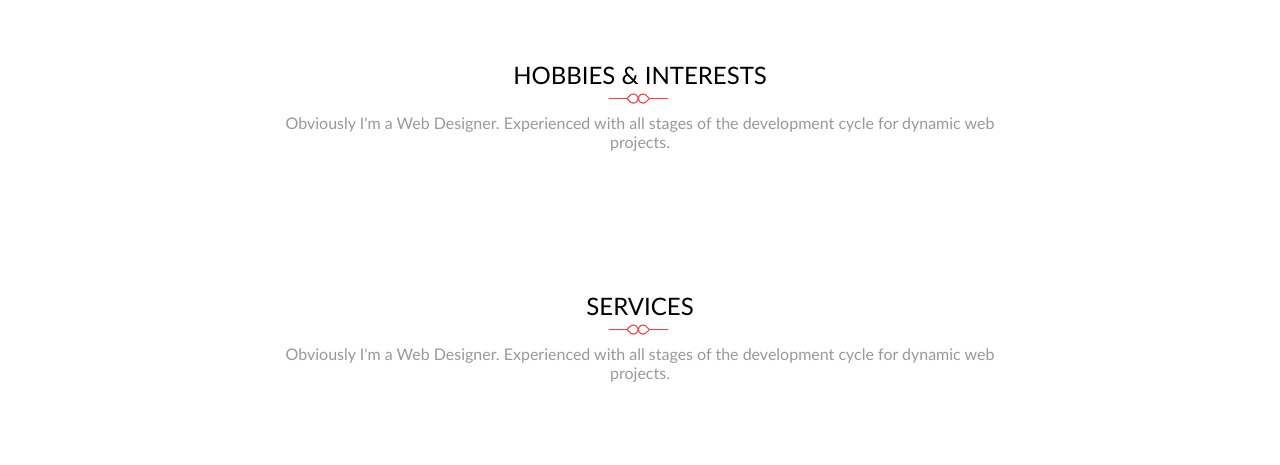
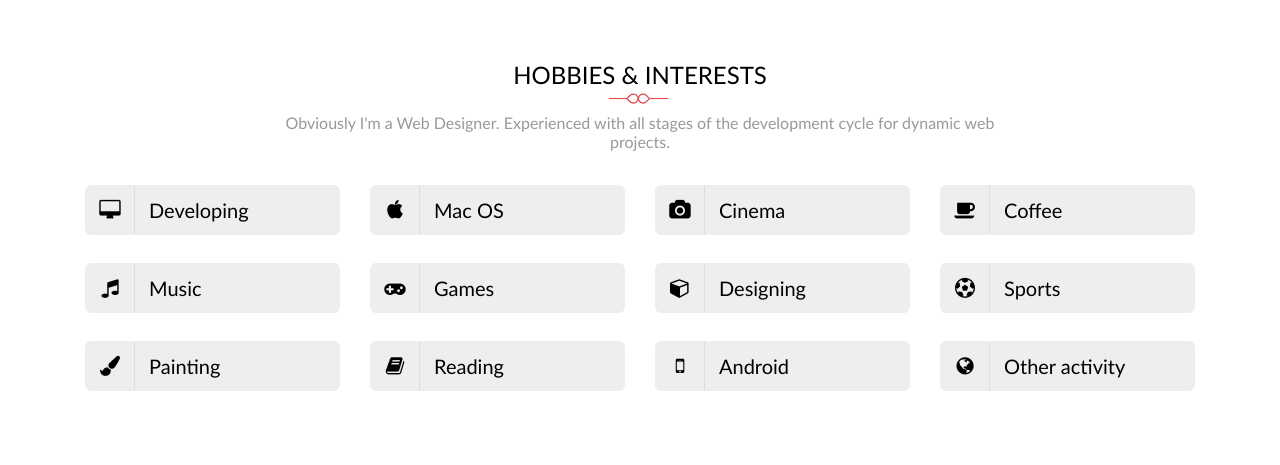
Before and after one commit to sgrazys/06-mokomasis-portfolio, a website with bundled scripts: page index.html in a window 1280 px wide. Built offline with nearby package versions, Linux system fonts and the light colour scheme.

Commit message:
add hobbie section

```diff
--- a/index.html
+++ b/index.html
@@ -37,15 +37,6 @@
     <!-- hobbies end -->
 
     <!-- service start -->
-    <div class="container">
-        <div class="row">
-            <div class="col-12 col-lg-8 ml-lg-2 section-title">
-                <h2 class="title">Services</h2>
-                <p class="description">Obviously I'm a Web Designer. Experienced with all stages of the development cycle for dynamic web projects.</p>
-            </div>
-        </div>
-        <div id="services_block" class="row"></div>
-    </div>
     <!-- service end -->
 
     <!-- footer start -->
--- a/js/components/isValid/IsValid.js
+++ b/js/components/isValid/IsValid.js
@@ -7,18 +7,42 @@ class IsValid {
     }
 
     static nonEmtyArray(arr) {
-        return Array.isArray(arr) && arr.length === 0;
+        return Array.isArray(arr) && arr.length > 0;
+    }
+
+    static positiveInteger(num) {
+        if (!Number.isInteger(num) || num < 0) {
+            return false;
+        }
+
+        return true;
+    }
+
+    static stringSizeInRange(str, max = 20, min = 1) {
+        if (!IsValid.positiveInteger(max)) {
+            max = 20;
+        }
+        if (!IsValid.positiveInteger(min)) {
+            max = 1;
+        }
+        if (typeof str !== 'string' || str.length < min || str.length > max) {
+            return false;
+        }
+        return true;
     }
 
     static icon(str) {
-        if (typeof str !== 'string' || str.length > 15 || str === '') {
+        const maxLength = 12;
+
+        if (!IsValid.stringSizeInRange(str, maxLength)) {
             return false;
         }
         return true;
     }
 
     static text(str) {
-        if (typeof str !== 'string' || str.length > 15 || str === '') {
+        const maxLength = 15;
+        if (!IsValid.stringSizeInRange(str, maxLength)) {
             return false;
         }
         return true;
```
